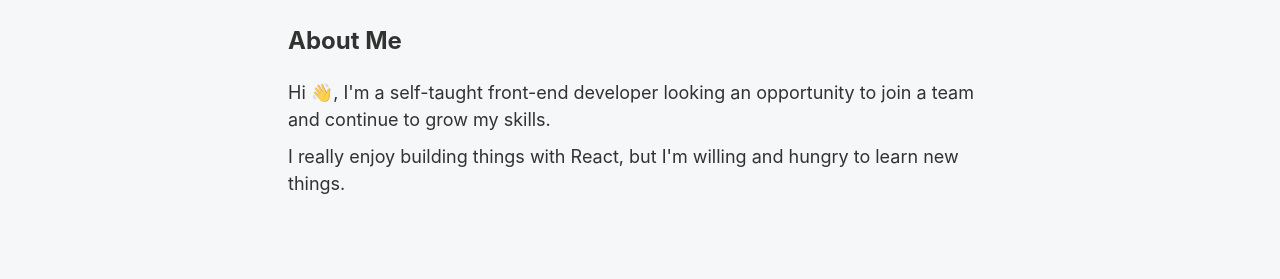
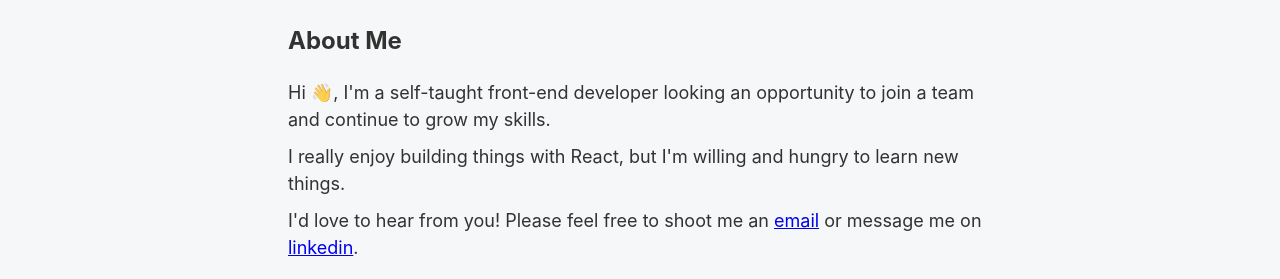
Before and after one commit to ryanfuhrman/my-website, a Gatsby site: page / in a window 1280 px wide. Shown: the part 77-356 px from the top of the page. Built offline with nearby package versions, Linux system fonts and the light colour scheme; Gatsby itself is replaced by a stand-in of ours; no server answers.

Commit message:
Added more contact paragraph to about me

```diff
--- a/src/components/About.js
+++ b/src/components/About.js
@@ -26,6 +26,14 @@ const About = () => (
         I really enjoy building things with React, but I'm willing and hungry to
         learn new things.
       </p>
+      <p>
+        I'd love to hear from you! Please feel free to shoot me an{" "}
+        <a href="mailto:rsfuhrman10@gmail.com">email</a> or message me on{" "}
+        <a href="https://www.linkedin.com/in/ryan-fuhrman-98897bb0/">
+          linkedin
+        </a>
+        .
+      </p>
     </AboutStyled>
   </Section>
 )
```
